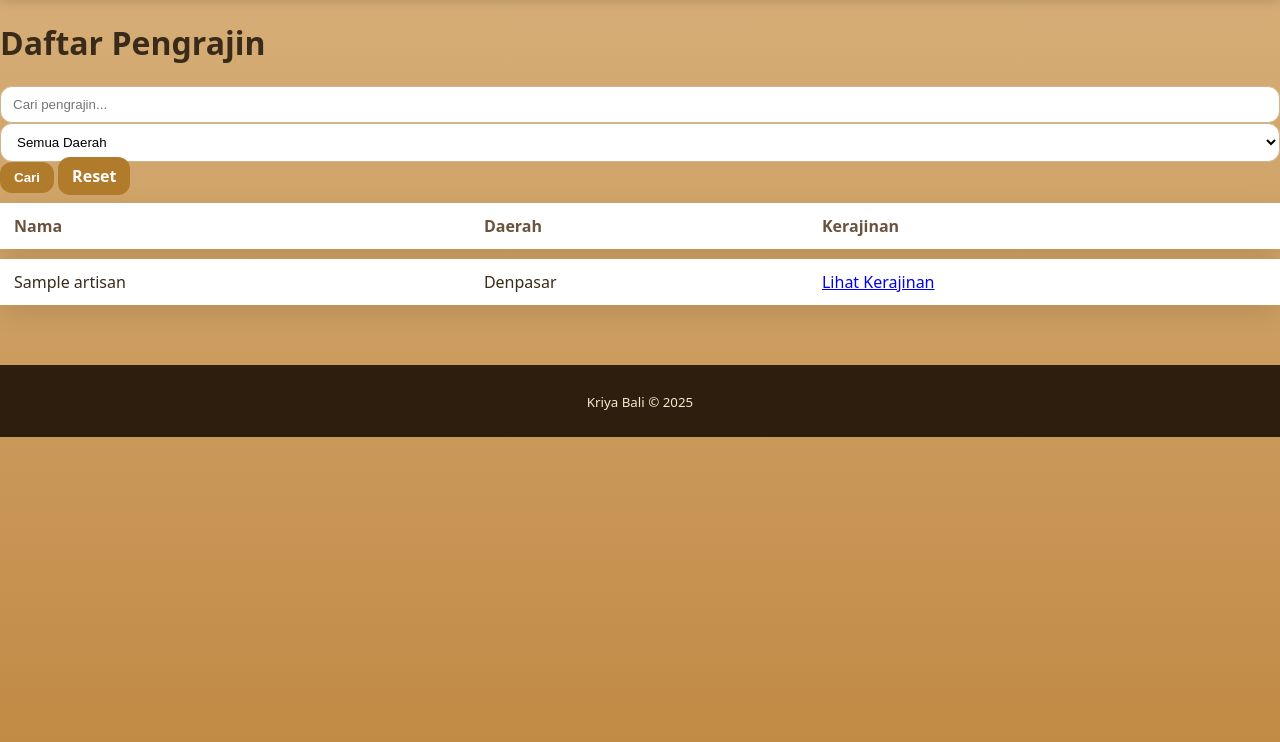
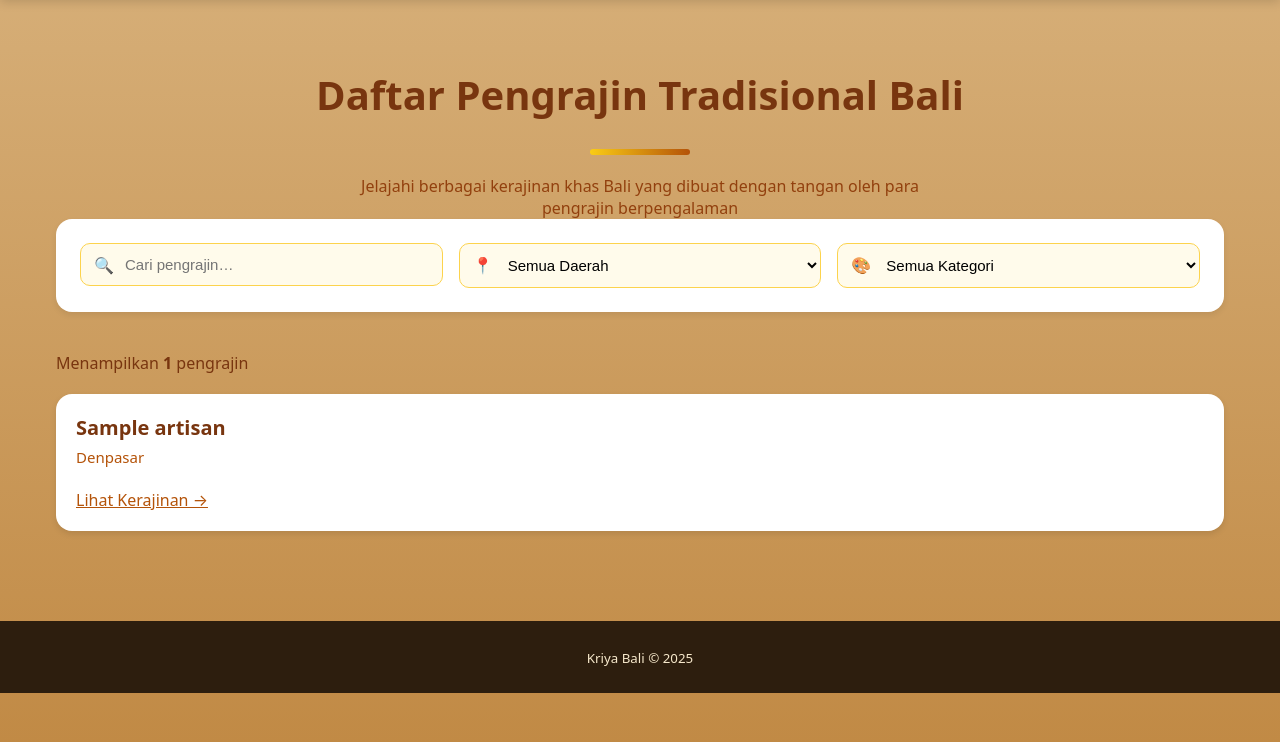
Before and after one commit to Dandy211121/kriya-bali, a PHP site: page /pengrajin.php in a window 1280 px wide. Shown: the part 58-800 px from the top of the page. Run offline with PHP 8.4, Linux system fonts and the light colour scheme; data comes from the database, SQL or seed files in the repository; tables that the repository leaves empty hold one stand-in row (values such as "Sample post"); data that the repository does not hold is empty; some libraries are stand-ins or nearby versions.

Commit message:
ganti style

```diff
--- a/pengrajin.php
+++ b/pengrajin.php
@@ -2,8 +2,6 @@
 require_once __DIR__.'/partials/header.php';
 require_once __DIR__.'/partials/navbar.php';
 ?>
-
-<h1 class="kb-title">Daftar Pengrajin</h1>
 
 <?php
 $q      = $_GET['q'] ?? '';
@@ -37,60 +35,114 @@
 $rows = db_fetch_all($sql, $params);
 ?>
 
-<!-- Form Filter -->
-<form class="kb-grid three" method="get">
+<div class="container">
 
+  <!-- Header -->
+  <h1 class="header-title">Daftar Pengrajin Tradisional Bali</h1>
+  <div class="header-line"></div>
+  <p style="text-align:center; max-width:600px; margin:auto; color:#92400e;">
+    Jelajahi berbagai kerajinan khas Bali yang dibuat dengan tangan oleh para pengrajin berpengalaman
+  </p>
+
+  <!-- Filters -->
+  <div class="filter-box">
+
+    <div class="grid grid-3">
+
+      <!-- Search -->
+      <div style="position:relative;">
+        <span class="icon">🔍</span>
         <input type="text"
                name="q"
-         value="<?= htmlspecialchars($q) ?>"
-         placeholder="Cari pengrajin...">
+               class="input"
+               placeholder="Cari pengrajin…"
+               value="<?= htmlspecialchars($q) ?>">
+      </div>
 
-  <select name="region">
+      <!-- Region -->
+      <div style="position:relative;">
+        <span class="icon">📍</span>
+        <select name="region" class="select">
           <option value="">Semua Daerah</option>
           <?php foreach ($regions as $r): ?>
-      <option value="<?= $r['id'] ?>"
-              <?= $region == $r['id'] ? 'selected' : '' ?>>
+            <option value="<?= $r['id'] ?>" <?= $region == $r['id'] ? 'selected' : '' ?>>
               <?= htmlspecialchars($r['name']) ?>
             </option>
           <?php endforeach; ?>
         </select>
+      </div>
 
-  <button class="kb-btn">Cari</button>
-  <a class="kb-btn kb-btn-outline" href="<?= $BASE_URL ?>pengrajin.php">Reset</a>
+      <!-- Category -->
+      <div style="position:relative;">
+        <span class="icon">🎨</span>
+        <select name="category" class="select">
+          <option value="">Semua Kategori</option>
+          <?php foreach ($categories as $c): ?>
+            <option value="<?= $c['id'] ?>" <?= $category == $c['id'] ? 'selected' : '' ?>>
+              <?= htmlspecialchars($c['name']) ?>
+            </option>
+          <?php endforeach; ?>
+        </select>
+      </div>
 
-</form>
+    </div>
 
-<!-- Tabel Data -->
-<table class="table kb-table">
-  <thead>
-    <tr>
-      <th>Nama</th>
-      <th>Daerah</th>
-      <th>Kerajinan</th>
-    </tr>
-  </thead>
-  <tbody>
+    <!-- Active Filters -->
+    <?php if ($q || $region || $category): ?>
+    <div style="margin-top:20px; display:flex; gap:10px; flex-wrap:wrap;">
 
-  <?php if (!$rows): ?>
-    <tr>
-      <td colspan="3" class="kb-empty">Tidak ada data pengrajin ditemukan.</td>
-    </tr>
-  <?php else: ?>
-    <?php foreach ($rows as $row): ?>
-      <tr>
-        <td><?= htmlspecialchars($row['name']) ?></td>
-        <td><?= htmlspecialchars($row['region_name'] ?? '-') ?></td>
-        <td>
-          <a class="kb-link"
-             href="<?= $BASE_URL ?>kerajinan.php?artisan=<?= $row['id'] ?>">
-             Lihat Kerajinan
-          </a>
-        </td>
-      </tr>
-    <?php endforeach; ?>
+      <?php if ($q): ?>
+      <span class="badge">Pencarian: "<?= htmlspecialchars($q) ?>"</span>
       <?php endif; ?>
 
-  </tbody>
-</table>
+      <?php if ($region): ?>
+      <span class="badge">Daerah: <?= htmlspecialchars($region_name) ?></span>
+      <?php endif; ?>
+
+      <?php if ($category): ?>
+      <span class="badge">Kategori: <?= htmlspecialchars($category_name) ?></span>
+      <?php endif; ?>
+
+      <a href="pengrajin.php" class="badge-reset">Reset Semua</a>
+
+    </div>
+    <?php endif; ?>
+
+  </div>
+
+  <!-- Results Count -->
+  <p class="result-count">
+    Menampilkan <b><?= count($rows) ?></b> pengrajin
+  </p>
+
+  <!-- Data List -->
+  <?php if ($rows): ?>
+    <div class="card-grid">
+      <?php foreach ($rows as $row): ?>
+      <div class="card">
+        <div class="card-title"><?= htmlspecialchars($row['name']) ?></div>
+        <div class="card-sub"><?= htmlspecialchars($row['region_name']) ?></div>
+        <br>
+        <a href="<?= $BASE_URL ?>kerajinan.php?artisan=<?= $row['id'] ?>"
+           style="color:#b45309; text-decoration:underline;">
+          Lihat Kerajinan →
+        </a>
+      </div>
+      <?php endforeach; ?>
+    </div>
+
+  <?php else: ?>
+    <div class="empty">
+      <div class="empty-icon">🔍</div>
+      <h3 style="color:#78350f;">Tidak Ada Hasil</h3>
+      <p style="color:#b45309;">Tidak ditemukan pengrajin yang cocok dengan filter Anda.</p>
+      <br>
+      <a href="pengrajin.php">
+        <button class="button-reset">Reset Pencarian</button>
+      </a>
+    </div>
+  <?php endif; ?>
+
+</div>
 
 <?php include __DIR__.'/partials/footer.php'; ?>
--- a/public/css/style.css
+++ b/public/css/style.css
@@ -394,3 +394,135 @@
     margin: 0 auto 25px auto;
     text-shadow: 0 1px 3px rgba(0,0,0,0.5);
 }
+.container {
+  max-width: 1200px;
+  margin: auto;
+  padding: 40px 16px;
+}
+
+/* Header */
+.header-title {
+  font-size: 40px;
+  font-weight: 700;
+  color: #78350f;
+  text-align: center;
+}
+
+.header-line {
+  width: 100px;
+  height: 6px;
+  background: linear-gradient(to right, #facc15, #b45309);
+  border-radius: 3px;
+  margin: 12px auto 20px;
+}
+
+/* Filter Box */
+.filter-box {
+  background: white;
+  padding: 24px;
+  border-radius: 16px;
+  box-shadow: 0 3px 6px rgba(0,0,0,0.08);
+  margin-bottom: 40px;
+}
+
+.grid {
+  display: grid;
+  gap: 16px;
+}
+
+.grid-3 {
+  grid-template-columns: repeat(auto-fit, minmax(220px, 1fr));
+}
+
+.input, .select {
+  width: 100%;
+  padding: 12px 40px 12px 44px;
+  background: #fffbeb;
+  border: 1px solid #fcd34d;
+  border-radius: 10px;
+  font-size: 15px;
+}
+
+.input:focus, .select:focus {
+  outline: 2px solid #d97706;
+}
+
+.icon {
+  position: absolute;
+  left: 14px;
+  top: 50%;
+  transform: translateY(-50%);
+  color: #b45309;
+}
+
+/* Badge Filter */
+.badge {
+  background: #fef3c7;
+  color: #92400e;
+  padding: 6px 12px;
+  border-radius: 20px;
+  font-size: 14px;
+  display: inline-block;
+}
+
+.badge-reset {
+  color: #b45309;
+  text-decoration: underline;
+  cursor: pointer;
+}
+
+/* Result Count */
+.result-count {
+  color: #78350f;
+  margin-bottom: 20px;
+}
+
+/* Grid List */
+.card-grid {
+  display: grid;
+  grid-template-columns: repeat(auto-fit, minmax(280px, 1fr));
+  gap: 24px;
+}
+
+.card {
+  background: white;
+  padding: 20px;
+  border-radius: 16px;
+  box-shadow: 0 3px 6px rgba(0,0,0,0.1);
+}
+
+.card-title {
+  font-size: 20px;
+  color: #78350f;
+  margin-bottom: 6px;
+  font-weight: 600;
+}
+
+.card-sub {
+  color: #b45309;
+  font-size: 15px;
+}
+
+/* Empty State */
+.empty {
+  text-align: center;
+  padding: 80px 0;
+}
+
+.empty-icon {
+  font-size: 60px;
+  margin-bottom: 12px;
+}
+
+.button-reset {
+  padding: 10px 20px;
+  background: #b45309;
+  color: white;
+  border-radius: 10px;
+  cursor: pointer;
+  border: none;
+}
+
+.button-reset:hover {
+  background: #92400e;
+}
```
Lines whose indentation alone changed are shown as unchanged.
